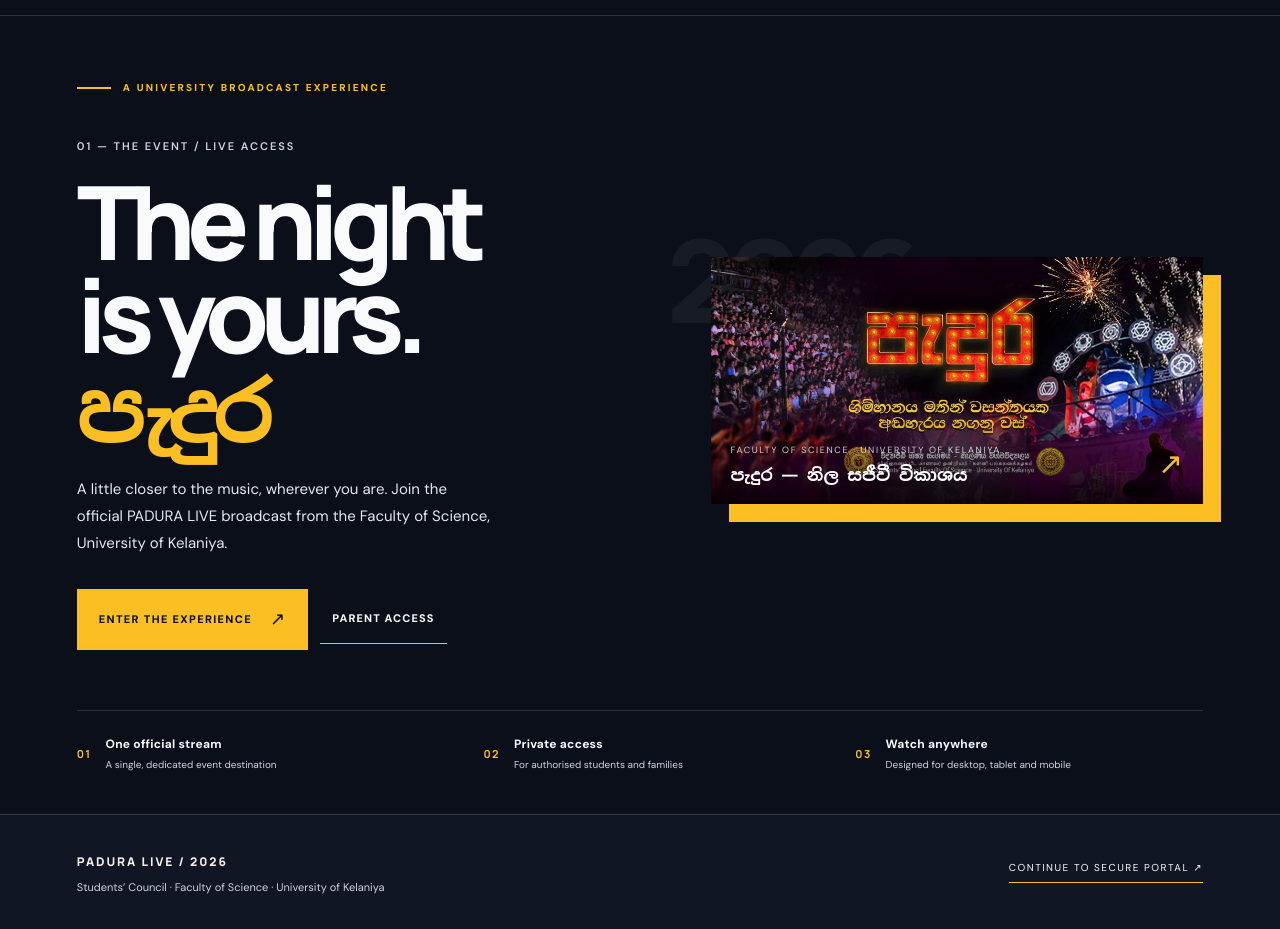
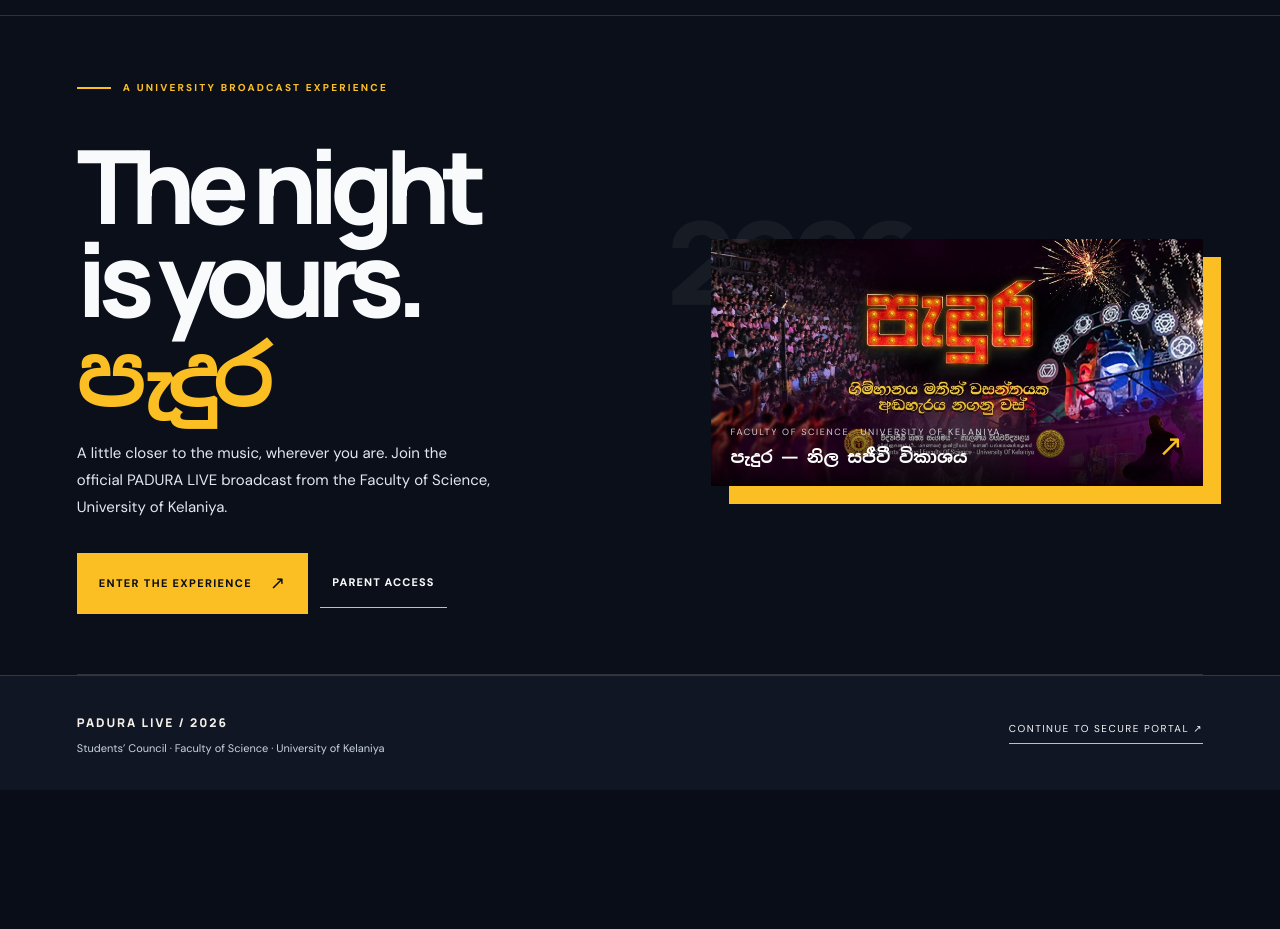
Before and after one commit to pabhashwarakeerthirathne-blip/Padura_Live, a plain HTML site: page index.html in a window 1280 px wide. Shown: the part 66-995 px from the top of the page. After the commit the page ends 856 px from the top, so only its background shows below. Drawn offline with Linux system fonts and the light colour scheme.

Commit message:
Paragraphs Updated

```diff
--- a/index.html
+++ b/index.html
@@ -52,11 +52,10 @@
 <main class="pl-main">
   <div class="pl-kicker">A university broadcast experience</div>
   <section class="pl-hero">
-    <div class="pl-copy"><p class="pl-index">01 — THE EVENT / LIVE ACCESS</p><h1 class="pl-title">The night<br>is yours.<em>පැදුර</em></h1><p class="pl-desc">A little closer to the music, wherever you are. Join the official PADURA LIVE broadcast from the Faculty of Science, University of Kelaniya.</p><div class="pl-actions"><a class="pl-primary" href="login.html">Enter the experience <b>↗</b></a><a class="pl-secondary" href="login.html">Parent access</a></div></div>
+    <div class="pl-copy"><h1 class="pl-title">The night<br>is yours.<em>පැදුර</em></h1><p class="pl-desc">A little closer to the music, wherever you are. Join the official PADURA LIVE broadcast from the Faculty of Science, University of Kelaniya.</p><div class="pl-actions"><a class="pl-primary" href="login.html">Enter the experience <b>↗</b></a><a class="pl-secondary" href="login.html">Parent access</a></div></div>
     <div class="pl-art-wrap"><div class="pl-art"><img src="assets/images/padura-banner.jpg" alt="PADURA university event artwork"><div class="pl-art-caption"><div><small>Faculty of Science · University of Kelaniya</small><strong>පැදුර — නිල සජීවී විකාශය</strong></div><span class="arrow">↗</span></div></div></div>
   </section>
   <div class="pl-rule"></div>
-  <section class="pl-strip"><div class="pl-meta"><span class="num">01</span><div><strong>One official stream</strong><small>A single, dedicated event destination</small></div></div><div class="pl-meta"><span class="num">02</span><div><strong>Private access</strong><small>For authorised students and families</small></div></div><div class="pl-meta"><span class="num">03</span><div><strong>Watch anywhere</strong><small>Designed for desktop, tablet and mobile</small></div></div></section>
 </main>
 <footer class="pl-bottom"><div class="pl-bottom-inner"><div><strong>PADURA LIVE / 2026</strong><p>Students’ Council · Faculty of Science · University of Kelaniya</p></div><a href="login.html">Continue to secure portal ↗</a></div></footer>
 </body></html>
```
